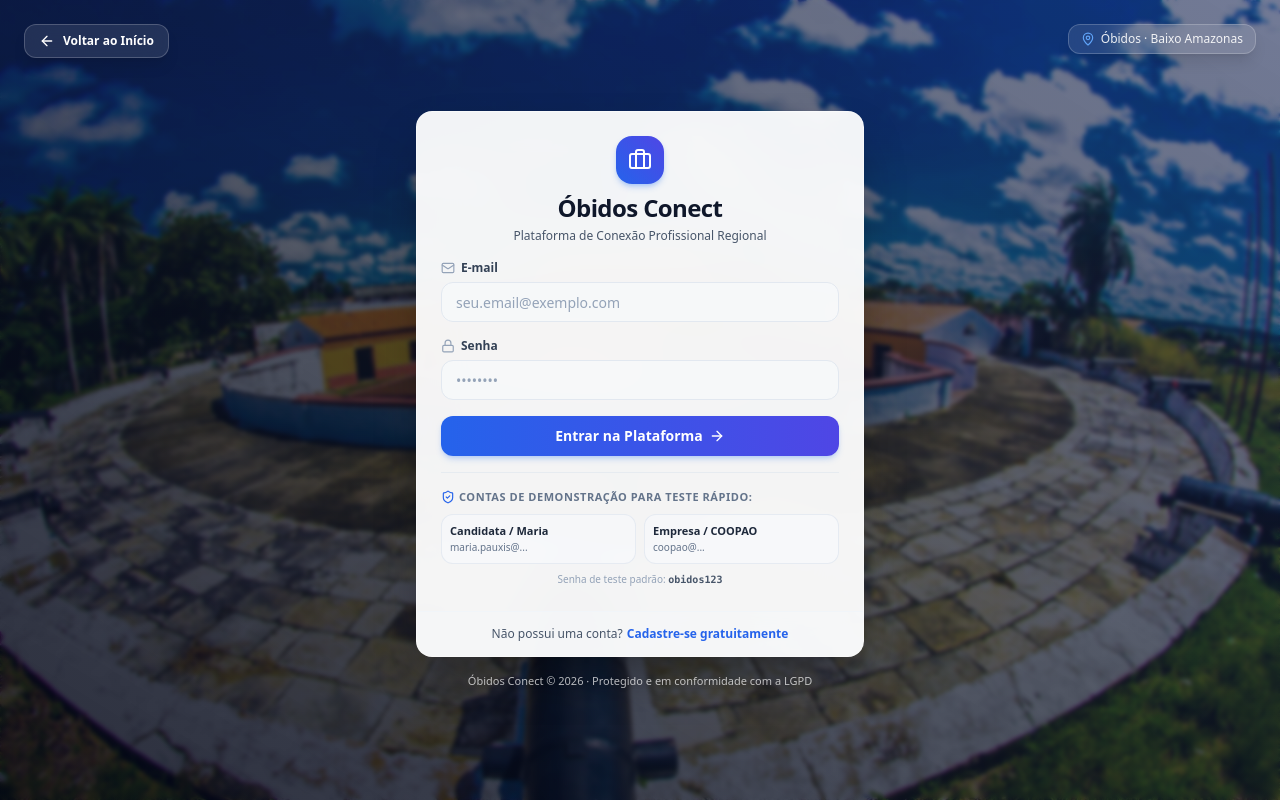
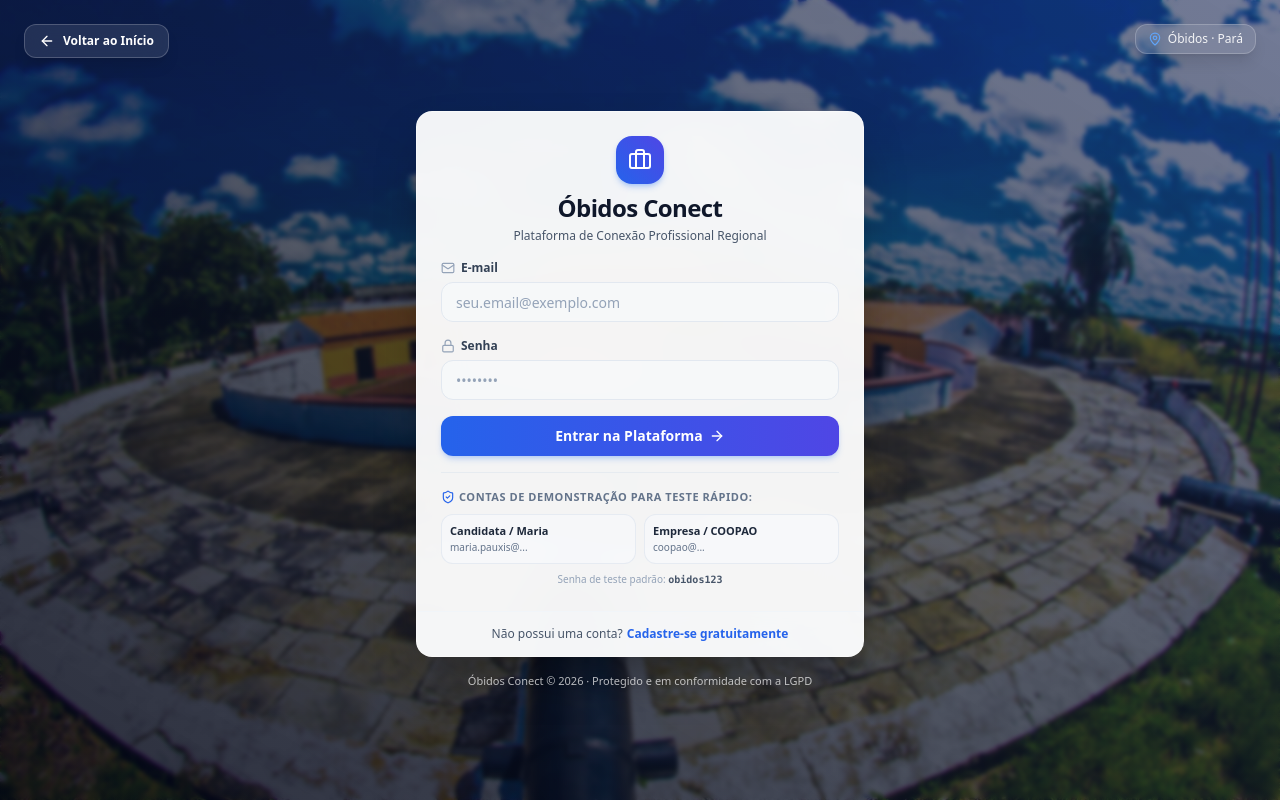
Before and after one commit to bensants/site_emprego, a React (Vite) app in the folder frontend/: page /login in a window 1280 px wide. Built offline with nearby package versions, Linux system fonts and the light colour scheme; no server answers.

Commit message:
23-10-26

```diff
--- a/frontend/src/pages/Login.jsx
+++ b/frontend/src/pages/Login.jsx
@@ -91,7 +91,7 @@ export default function Login() {
       {/* Selo Regional no Topo Direito */}
       <div className="absolute top-4 right-4 sm:top-6 sm:right-6 z-20 hidden sm:flex items-center gap-1.5 px-3 py-1.5 rounded-xl bg-white/10 text-white/90 backdrop-blur-md border border-white/20 text-xs font-medium shadow-lg">
         <MapPin className="w-3.5 h-3.5 text-blue-400" />
-        <span>Óbidos · Baixo Amazonas</span>
+        <span>Óbidos · Pará</span>
       </div>
 
       {/* Card Centralizado em Glassmorphism */}
```
